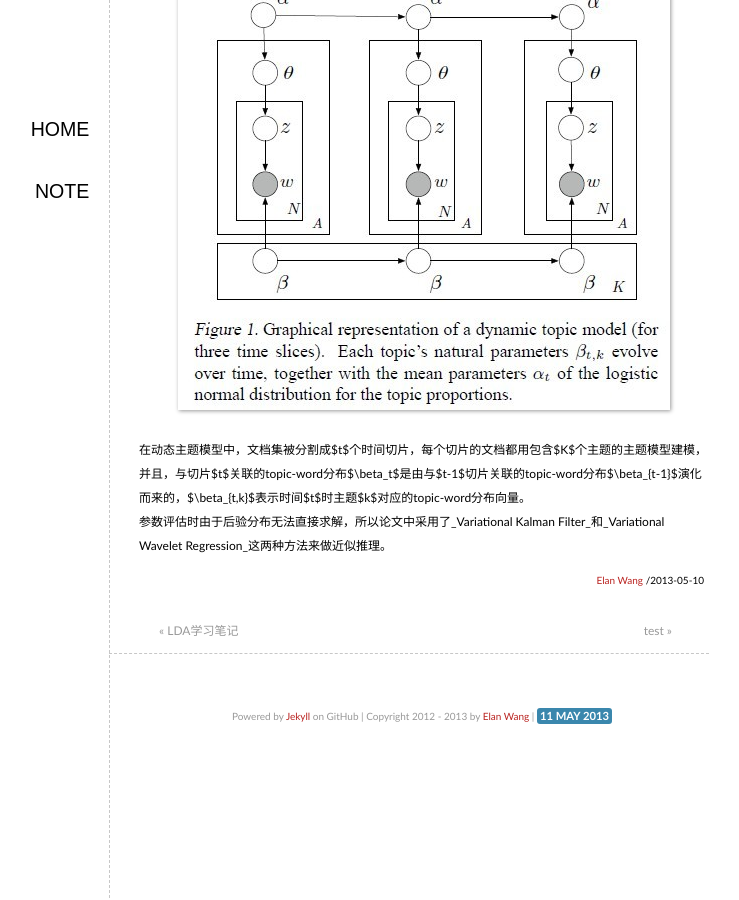
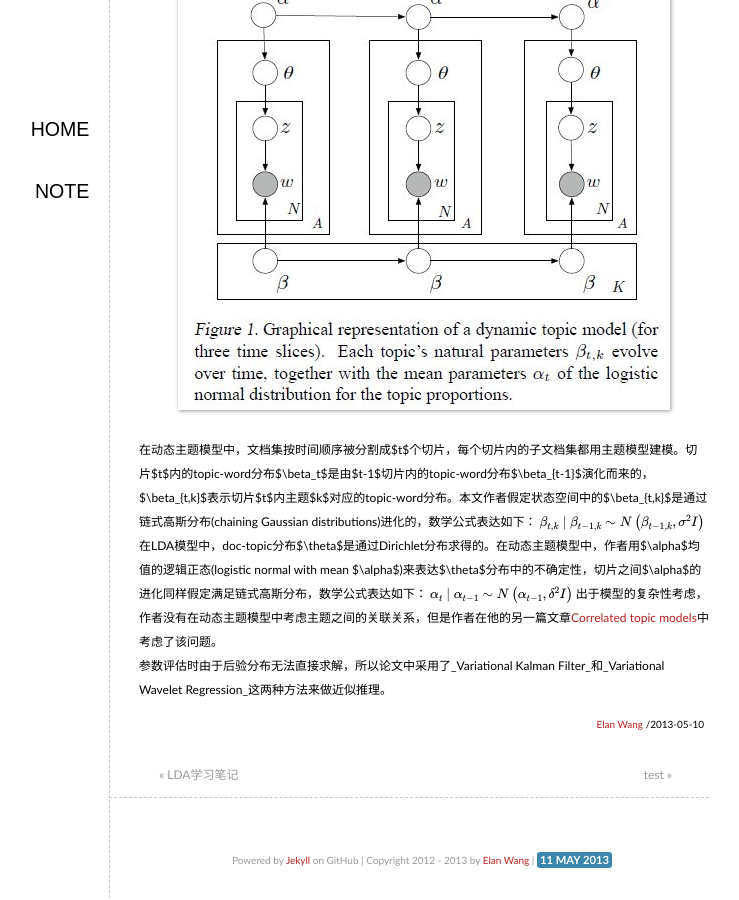
Before and after one commit to elan2wang/note, a Jekyll site: the page built from _posts/2013-05-10-LDA-note-extend.md, in a window 1280 px wide and 900 px high, scrolled down 778 px. Shown: the whole window, without its empty margins (291-1030 px from the left). Built offline with Jekyll 4.4.1, drawn with Linux system fonts in a browser that asks for light colours; formulas are drawn with MathJax 3; before the commit the page ends 1534 px from its top, so only the background shows below that.

Commit message:
edit LDA note extend

```diff
--- a/_posts/2013-05-10-LDA-note-extend.md
+++ b/_posts/2013-05-10-LDA-note-extend.md
@@ -16,5 +16,14 @@ categories:
 阅读论文: [David M. Blei et al. "Dynamic Topic Models" 2006](http://www.cs.princeton.edu/~blei/papers/BleiLafferty2006a.pdf)
 LDA模型假设文档的所包含的主题顺序是可交换的，但是实际上，文档的顺序会反映主题的演化过程，如：新闻文章、邮件等，因此本文提出了一种动态的主题模型。
 ![Dynamic Topic Model](/note/images/dynamic-topic-model.png)
-在动态主题模型中，文档集被分割成$t$个时间切片，每个切片的文档都用包含$K$个主题的主题模型建模，并且，与切片$t$关联的topic-word分布$\beta_t$是由与$t-1$切片关联的topic-word分布$\beta_{t-1}$演化而来的，$\beta_{t,k}$表示时间$t$时主题$k$对应的topic-word分布向量。
+在动态主题模型中，文档集按时间顺序被分割成$t$个切片，每个切片内的子文档集都用主题模型建模。切片$t$内的topic-word分布$\beta_t$是由$t-1$切片内的topic-word分布$\beta_{t-1}$演化而来的，$\beta_{t,k}$表示切片$t$内主题$k$对应的topic-word分布。本文作者假定状态空间中的$\beta_{t,k}$是通过链式高斯分布(chaining Gaussian distributions)进化的，数学公式表达如下：
+$$
+\beta_{t,k} \mid \beta_{t-1,k} \sim N \left( \beta_{t-1,k}, \sigma^2 I \right)
+$$
+在LDA模型中，doc-topic分布$\theta$是通过Dirichlet分布求得的。在动态主题模型中，作者用$\alpha$均值的逻辑正态(logistic normal with mean $\alpha$)来表达$\theta$分布中的不确定性，切片之间$\alpha$的进化同样假定满足链式高斯分布，数学公式表达如下：
+$$
+\alpha_t \mid \alpha_{t-1} \sim N \left( \alpha_{t-1}, \delta ^2 I \right)
+$$
+出于模型的复杂性考虑，作者没有在动态主题模型中考虑主题之间的关联关系，但是作者在他的另一篇文章[Correlated topic
+models](http://www.cs.princeton.edu/~blei/papers/BleiLafferty2006.pdf)中考虑了该问题。
 参数评估时由于后验分布无法直接求解，所以论文中采用了_Variational Kalman Filter_和_Variational Wavelet Regression_这两种方法来做近似推理。
```
